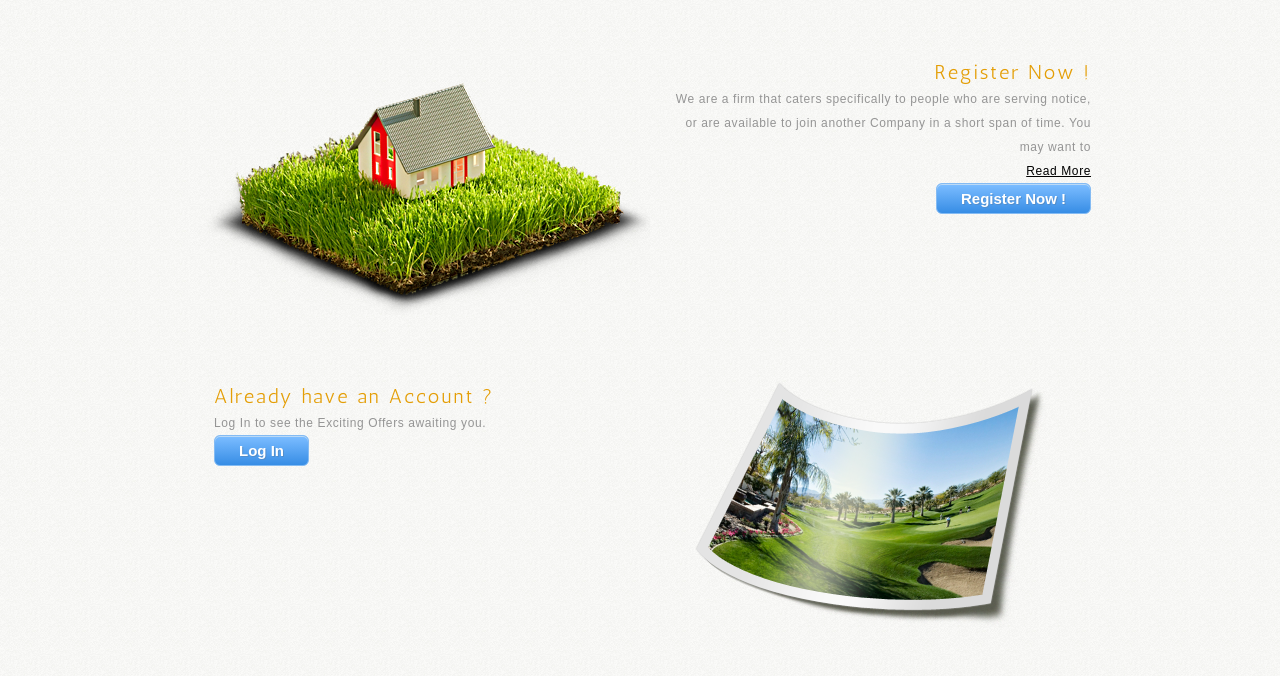
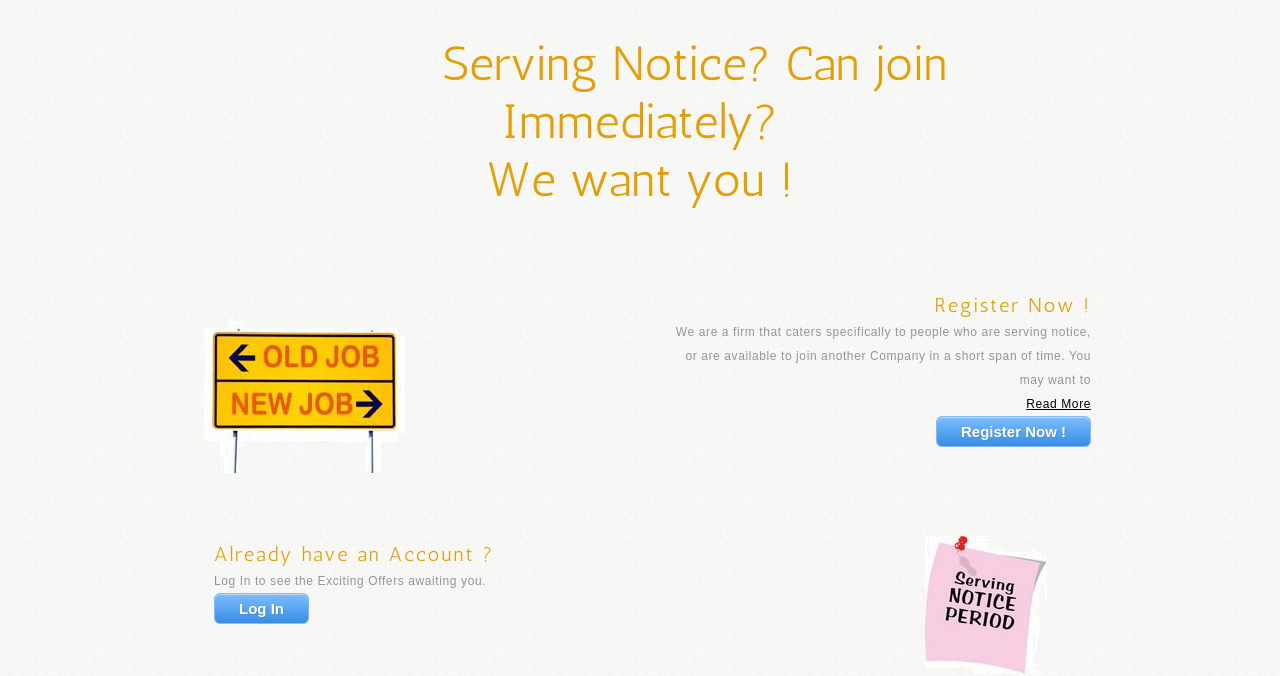
Before and after one commit to ccsCoder/jobsite, a plain HTML site: page public_html/index.html in a window 1280 px wide. Shown: the part 133-809 px from the top of the page. Drawn offline with Linux system fonts and the light colour scheme.

Commit message:
-- Init Draft ( CSS )

```diff
--- a/public_html/css/style.css
+++ b/public_html/css/style.css
@@ -13,6 +13,17 @@ body {
 	font-family:Arial, Helvetica, sans-serif;
 	background:url(../images/bg-body.jpg);
 	font-size:12px;
+}
+.BigText {
+        color:#e49e06;
+	font-family:anticregular;
+	font-size:48px;
+	font-weight:400;
+	/*letter-spacing:.1em;*/
+	/*line-height:24px;*/
+	margin-bottom:3px;
+	text-align:center;
+	text-indent:110px;
 }
 a {
 	outline:none;
--- a/public_html/index.html
+++ b/public_html/index.html
@@ -29,10 +29,16 @@
             </div>
         </div>
         <div id="body" class="home">
+            <div class='BigText'>
+                Serving Notice? Can join Immediately? <br/>
+                We want you !
+            </div>
+            <br/><br/><br/><br/>
             <div class="blog">
-                <img src="images/house.png" alt="">
+                <!--<img src="images/house.png" alt="">-->
+                <img src="images/notice.png" alt="">
                 <div>
-                    <!--<img src="images/kayamura.png" alt="">-->
+
                     <h3>Register Now !</h3>
                     <p>
                         We are a firm that caters specifically to people who are serving notice,
@@ -61,7 +67,8 @@
                         If you're having problems editing this website template, then don't <br> hesitate to ask for help on the <a href="http://www.freewebsitetemplates.com/forums/">Forums</a>.
                     </p>-->
                 </div>
-                <img src="images/nature-place-photo.png" alt="">
+                <!--<img src="images/nature-place-photo.png" alt="">-->
+                <img src="images/notice_2.png" alt="">
             </div>
 <!--            <div class="news">
                 <img src="images/eco-park.png" alt="">
```
Also changed, not shown: public_html/images/notice.jpeg (added), public_html/images/notice.png (added), public_html/images/notice_2.jpg (added), public_html/images/notice_2.png (added).
